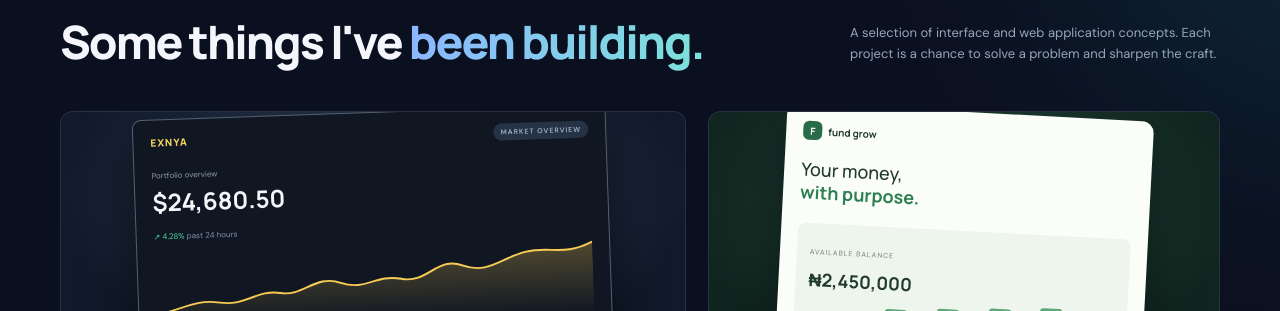
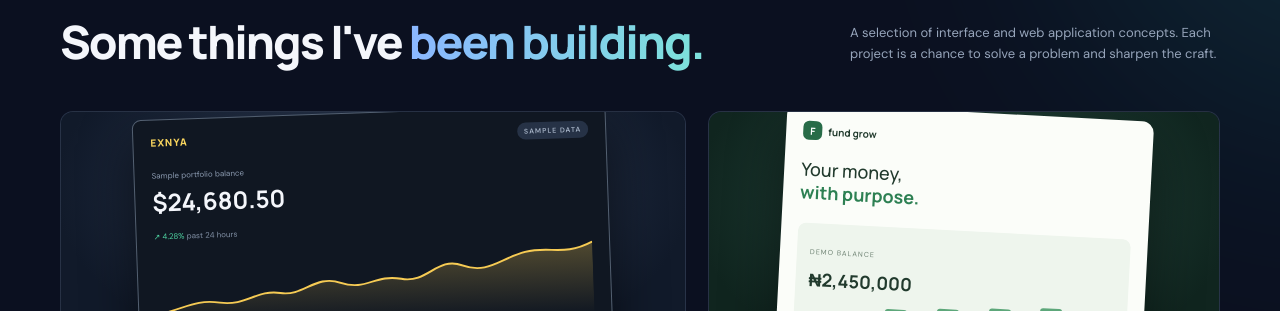
Before and after one commit to michael-coker-dev/michael-coker-portfolio, a plain HTML site: page index.html in a window 1280 px wide. Shown: the part 940-1251 px from the top of the page. Drawn offline with Linux system fonts and the light colour scheme.

Commit message:
Label portfolio mockups as sample data

```diff
--- a/index.html
+++ b/index.html
@@ -54,11 +54,11 @@
       <div class="section-heading reveal"><div><div class="eyebrow">SELECTED PROJECTS</div><h2>Some things I've <span class="gradient-text">been building.</span></h2></div><p>A selection of interface and web application concepts. Each project is a chance to solve a problem and sharpen the craft.</p></div>
       <div class="project-grid">
         <article class="project-card project-featured reveal">
-          <div class="project-visual exnya-visual"><div class="mock-window"><div class="mock-top"><span>EXNYA</span><span class="mock-pill">MARKET OVERVIEW</span></div><div class="mock-balance"><small>Portfolio overview</small><strong>$24,680.50</strong><span>↗ 4.28% <small>past 24 hours</small></span></div><div class="mock-chart"><svg viewBox="0 0 520 120" preserveAspectRatio="none" role="img" aria-label="Decorative upward chart"><defs><linearGradient id="chartFill" x1="0" x2="0" y1="0" y2="1"><stop offset="0" stop-color="#f6cb54" stop-opacity=".28"/><stop offset="1" stop-color="#f6cb54" stop-opacity="0"/></linearGradient></defs><path d="M0 98 C35 90 45 75 76 82 S120 63 148 70 S190 42 220 57 S260 45 292 54 S335 20 365 36 S410 27 440 18 S485 28 520 5 L520 120 L0 120Z" fill="url(#chartFill)"/><path d="M0 98 C35 90 45 75 76 82 S120 63 148 70 S190 42 220 57 S260 45 292 54 S335 20 365 36 S410 27 440 18 S485 28 520 5" fill="none" stroke="#f6cb54" stroke-width="3"/></svg></div><div class="mock-coins"><span>BTC <b>$67,420</b></span><span>ETH <b>$3,520</b></span><span>BNB <b>$590</b></span></div></div></div>
+          <div class="project-visual exnya-visual"><div class="mock-window"><div class="mock-top"><span>EXNYA</span><span class="mock-pill">SAMPLE DATA</span></div><div class="mock-balance"><small>Sample portfolio balance</small><strong>$24,680.50</strong><span>↗ 4.28% <small>past 24 hours</small></span></div><div class="mock-chart"><svg viewBox="0 0 520 120" preserveAspectRatio="none" role="img" aria-label="Decorative upward chart"><defs><linearGradient id="chartFill" x1="0" x2="0" y1="0" y2="1"><stop offset="0" stop-color="#f6cb54" stop-opacity=".28"/><stop offset="1" stop-color="#f6cb54" stop-opacity="0"/></linearGradient></defs><path d="M0 98 C35 90 45 75 76 82 S120 63 148 70 S190 42 220 57 S260 45 292 54 S335 20 365 36 S410 27 440 18 S485 28 520 5 L520 120 L0 120Z" fill="url(#chartFill)"/><path d="M0 98 C35 90 45 75 76 82 S120 63 148 70 S190 42 220 57 S260 45 292 54 S335 20 365 36 S410 27 440 18 S485 28 520 5" fill="none" stroke="#f6cb54" stroke-width="3"/></svg></div><div class="mock-coins"><span>BTC <b>$67,420</b></span><span>ETH <b>$3,520</b></span><span>BNB <b>$590</b></span></div></div></div>
           <div class="project-info"><div class="project-topline"><span class="project-type">WEB APPLICATION CONCEPT</span><span class="project-year">01 / 02</span></div><h3>EXNYA — Crypto Exchange UI</h3><p>A multi-page crypto exchange interface concept featuring a trading-focused dashboard, market views, account screens and a dark/light theme system.</p><div class="tag-list"><span>HTML</span><span>CSS</span><span>JavaScript</span><span>Responsive UI</span></div><a class="text-link" href="https://github.com/michael-coker-dev/EXNya" target="_blank" rel="noreferrer">View source on GitHub <span>↗</span></a><p class="project-note">Portfolio note: interface prototype only; not a live exchange or financial service.</p></div>
         </article>
         <article class="project-card reveal">
-          <div class="project-visual fund-visual"><div class="fund-window"><div class="fund-brand"><span>F</span> fund grow</div><div class="fund-welcome">Your money,<br><b>with purpose.</b></div><div class="fund-balance"><small>AVAILABLE BALANCE</small><strong>₦2,450,000</strong><div class="fund-bars"><i></i><i></i><i></i><i></i><i></i><i></i><i></i><i></i><i></i><i></i><i></i><i></i></div></div><div class="fund-actions"><i>↗</i><i>＋</i><i>⇄</i></div></div></div>
+          <div class="project-visual fund-visual"><div class="fund-window"><div class="fund-brand"><span>F</span> fund grow</div><div class="fund-welcome">Your money,<br><b>with purpose.</b></div><div class="fund-balance"><small>DEMO BALANCE</small><strong>₦2,450,000</strong><div class="fund-bars"><i></i><i></i><i></i><i></i><i></i><i></i><i></i><i></i><i></i><i></i><i></i><i></i></div></div><div class="fund-actions"><i>↗</i><i>＋</i><i>⇄</i></div></div></div>
           <div class="project-info"><div class="project-topline"><span class="project-type">FINTECH UI CONCEPT</span><span class="project-year">02 / 02</span></div><h3>Fund Grow — Banking Interface</h3><p>A clean financial dashboard concept exploring account summaries, transaction views and a consistent responsive interface.</p><div class="tag-list"><span>HTML</span><span>CSS</span><span>JavaScript</span><span>Firebase</span></div><a class="text-link" href="https://github.com/michael-coker-dev/banking" target="_blank" rel="noreferrer">View source on GitHub <span>↗</span></a><p class="project-note">Portfolio note: demonstration project only; not a real bank or payment platform.</p></div>
         </article>
       </div>
```
